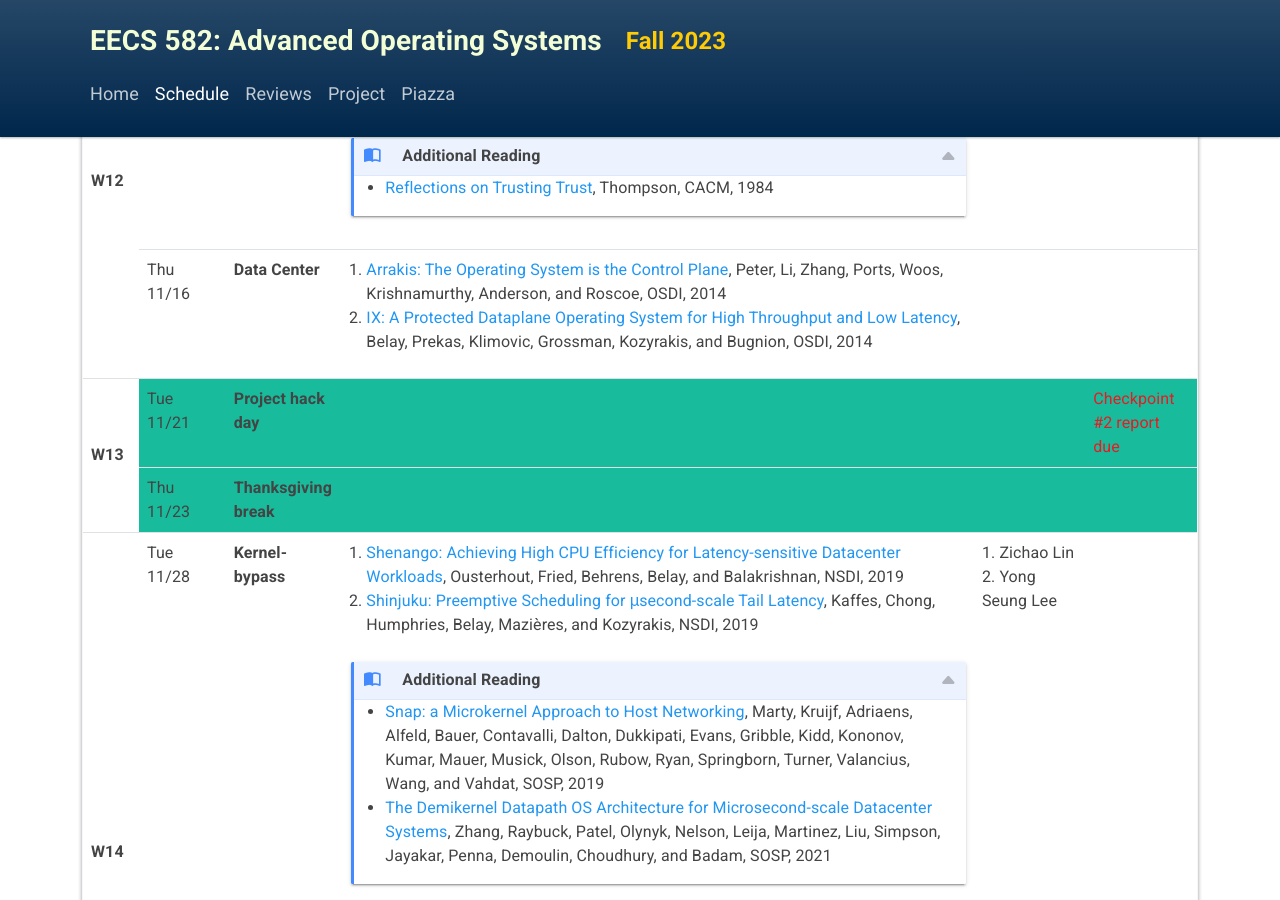
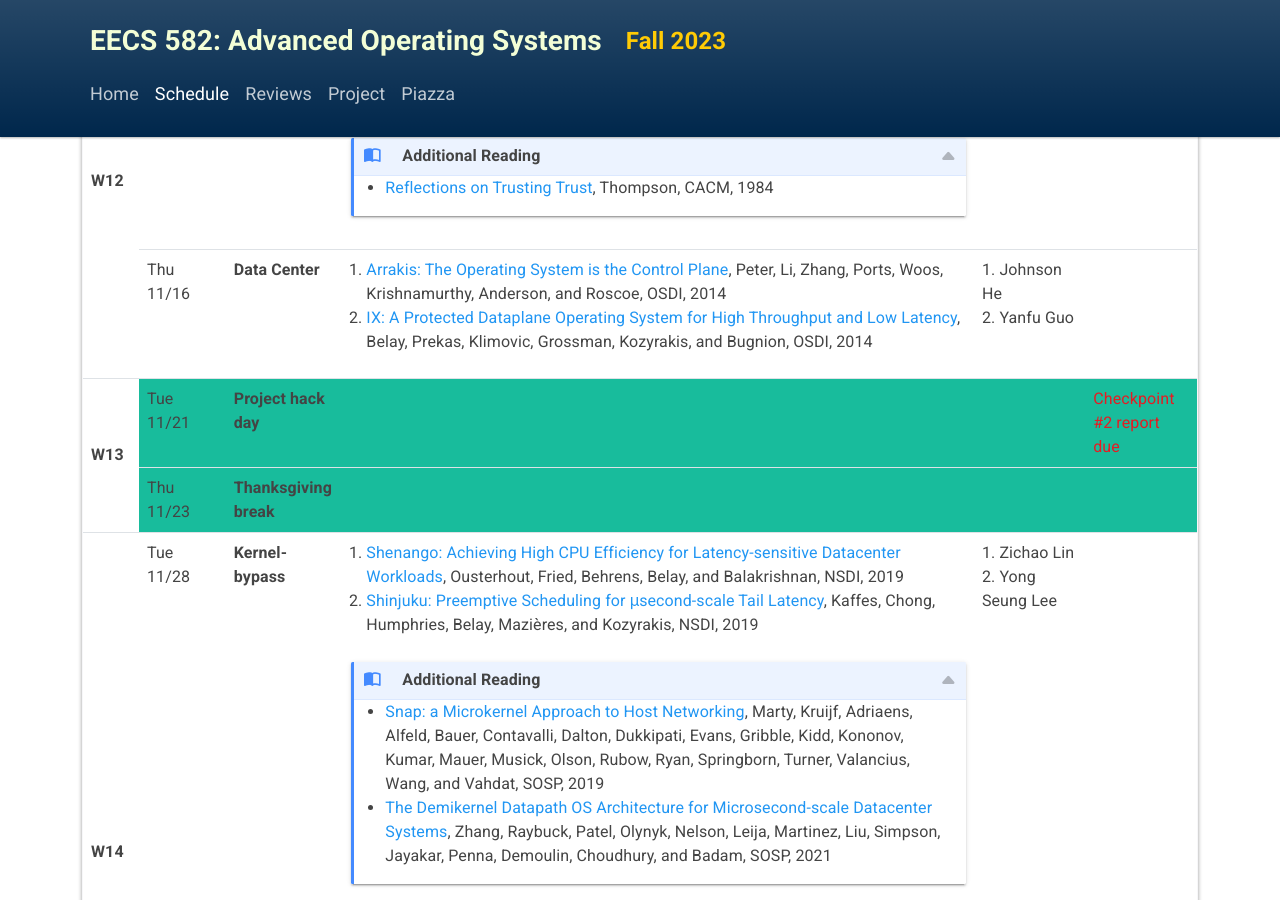
Before and after one commit to eecs582/eecs582.github.io, a Jekyll site: the page built from schedule.html, in a window 1280 px wide and 900 px high, scrolled down 7011 px. Built offline with Jekyll 4.4.1, drawn with Linux system fonts in a browser that asks for light colours.

Commit message:
update schedule

```diff
--- a/schedule.html
+++ b/schedule.html
@@ -628,7 +628,7 @@ layout: schedule
           <li><a href="readings/ix.pdf">IX: A Protected Dataplane Operating System for High Throughput and Low Latency</a>, Belay, Prekas, Klimovic, Grossman, Kozyrakis, and Bugnion, OSDI, 2014</li>
         </ol>
       </td>
-      <td></td>
+      <td>1. Johnson He<br>2. Yanfu Guo</td>
       <td></td>
     </tr>
     <tr>
```
